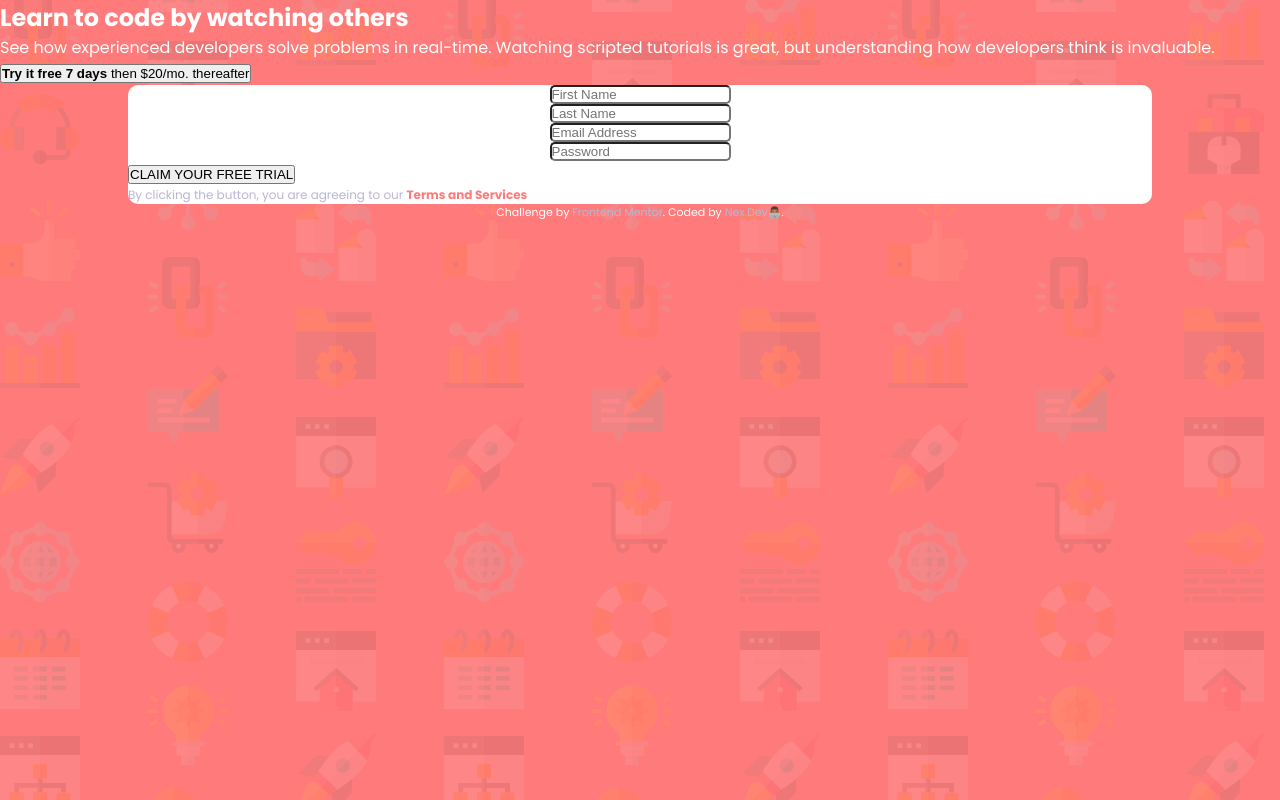
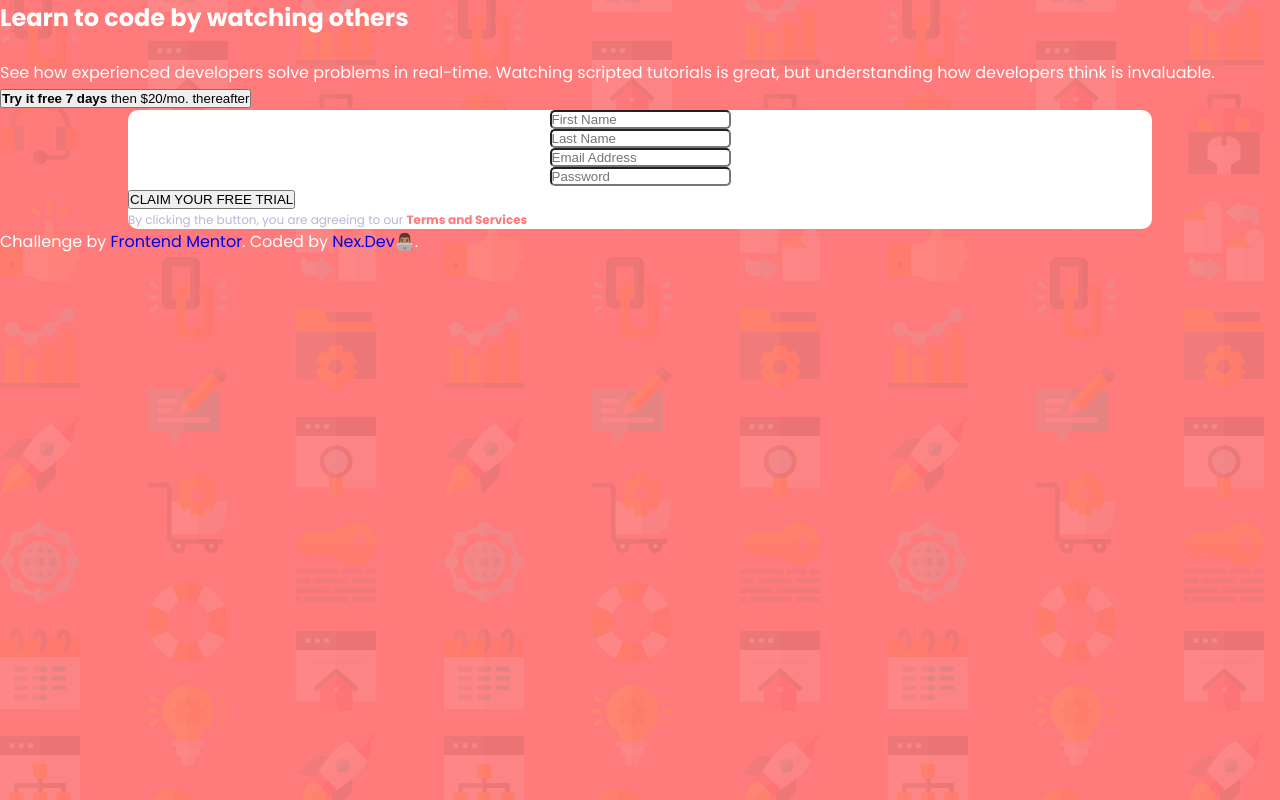
Before and after one commit to dBillionaireDev/Signup-form, a plain HTML site: page index.html in a window 1280 px wide. Drawn offline with Linux system fonts and the light colour scheme.

Commit message:
Update index.html

```diff
--- a/index.html
+++ b/index.html
@@ -14,26 +14,23 @@
 <link rel="stylesheet" href="styles.css">
   <title>Frontend Mentor | Intro component with sign up form</title>
 
-  <style>
-    .attribution { font-size: 11px; text-align: center; }
-    .attribution a { color: hsl(246, 25%, 77%); }
-  </style>
 </head>
 <body>
   <main>
       <article  class="container">
         <h2>Learn to code by watching others</h2>
-
-        See how experienced developers solve problems in real-time. Watching scripted tutorials is great,
-        but understanding how developers think is invaluable.
+        <br>
+        <p>See how experienced developers solve problems in real-time. Watching scripted tutorials is great,
+        but understanding how developers think is invaluable.</p>
       </article>
 
-      <div id="button-subscribe">
+      <div id="form">
+        <span id="button-subscribe">
         <button id="subscribe"><strong>Try it free 7 days</strong> then $20/mo. thereafter</button>
-      </div>
+        </span>
 
         <!-- Form Element -->
-      <form id="form-container" action="get">
+        <form id="form-container">
           <input type="text" name="first-name" id="fname" placeholder="First Name" required>
           <input type="text" name="last-name" id="lname" placeholder="Last Name" required>
           <input type="email" name="email" id="email" placeholder="Email Address" required>
@@ -43,6 +40,8 @@
 
           <p style="color: hsl(246, 25%, 77%); font-size: 12px;">By clicking the button, you are agreeing to our <a href="#" style="color: hsl(0, 100%, 74%)"><strong>Terms and Services</strong></a></p>
         </form>
+        <div id="error"></div>
+      </div>
   </main>
 
   <!-- Footer Section -->
```
Lines whose indentation alone changed are shown as unchanged.
